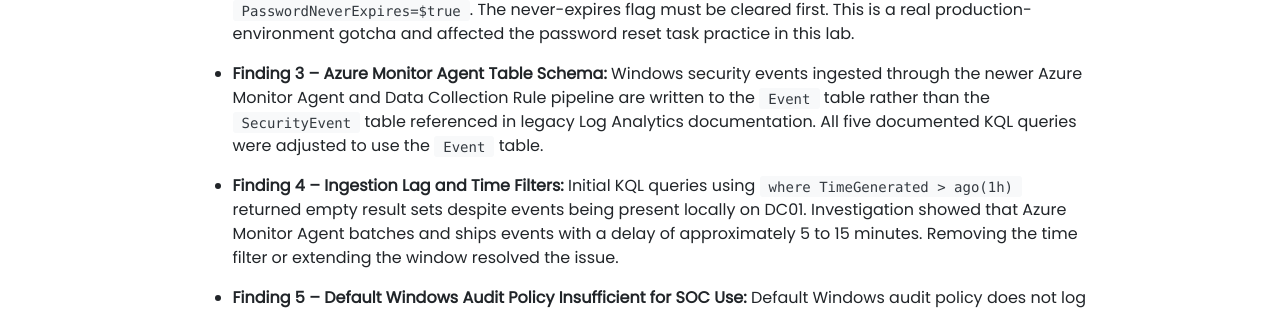
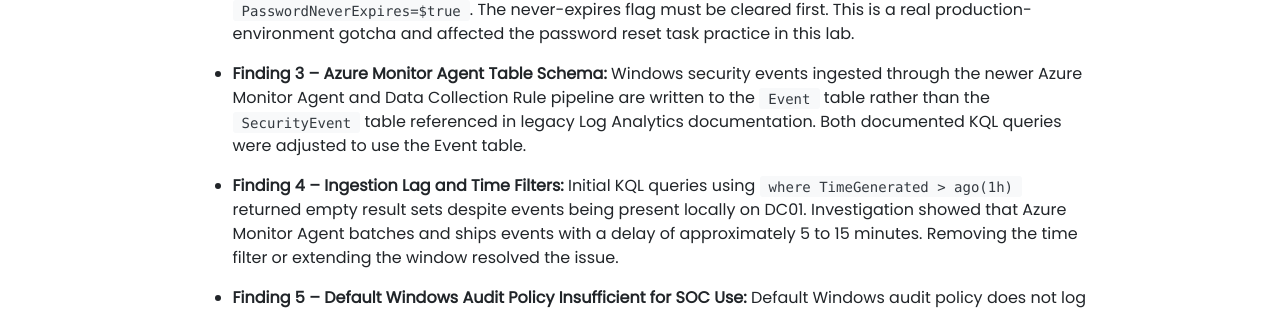
Before and after one commit to RickJaimesDez/RickJaimesDez.github.io, a Jekyll site: the page built from _writeups/azure-helpdesk-lab.md, in a window 1280 px wide and 900 px high, scrolled down 5661 px. Shown: the part 150-460 px from the top of the window. Built offline with Jekyll 4.4.1, drawn with Linux system fonts in a browser that asks for light colours.

Commit message:
Update azure-helpdesk-lab.md

```diff
--- a/_writeups/azure-helpdesk-lab.md
+++ b/_writeups/azure-helpdesk-lab.md
@@ -59,7 +59,7 @@ Out-of-the-box Windows Server 2022 ships with `LockoutThreshold=0`, meaning user
 Forcing a password change at next logon (`Set-ADUser -ChangePasswordAtLogon $true`) fails silently with a warning when the account has `PasswordNeverExpires=$true`. The never-expires flag must be cleared first. This is a real production-environment gotcha and affected the password reset task practice in this lab.
 
 - **Finding 3 – Azure Monitor Agent Table Schema:**
-Windows security events ingested through the newer Azure Monitor Agent and Data Collection Rule pipeline are written to the `Event` table rather than the `SecurityEvent` table referenced in legacy Log Analytics documentation. All five documented KQL queries were adjusted to use the `Event` table.
+Windows security events ingested through the newer Azure Monitor Agent and Data Collection Rule pipeline are written to the `Event` table rather than the `SecurityEvent` table referenced in legacy Log Analytics documentation. Both documented KQL queries were adjusted to use the Event table.
 
 - **Finding 4 – Ingestion Lag and Time Filters:**
 Initial KQL queries using `where TimeGenerated > ago(1h)` returned empty result sets despite events being present locally on DC01. Investigation showed that Azure Monitor Agent batches and ships events with a delay of approximately 5 to 15 minutes. Removing the time filter or extending the window resolved the issue.
```
